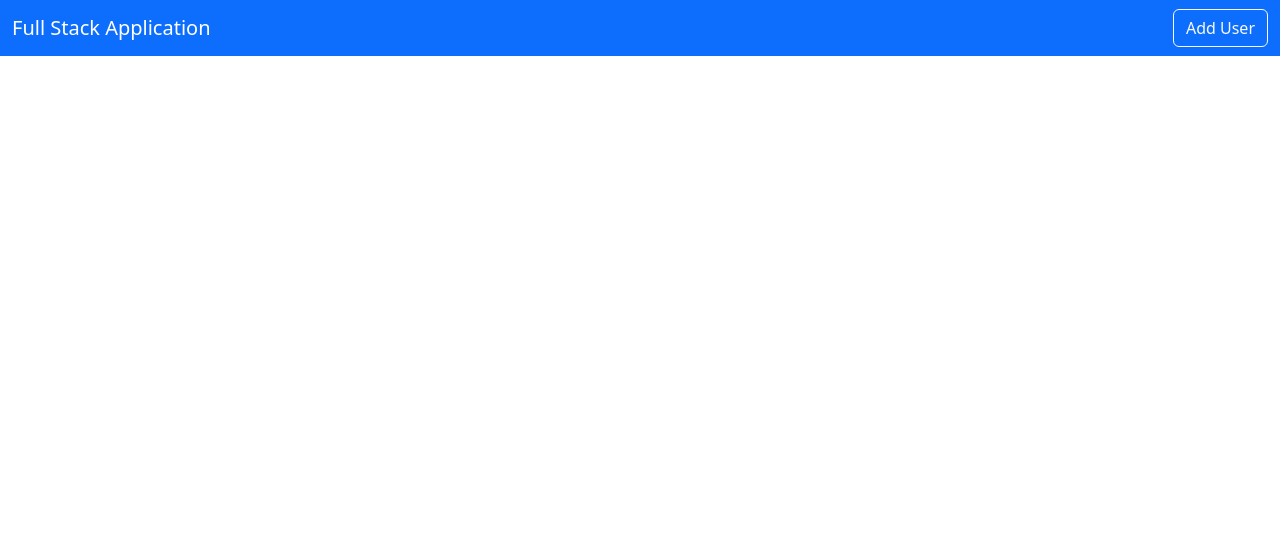
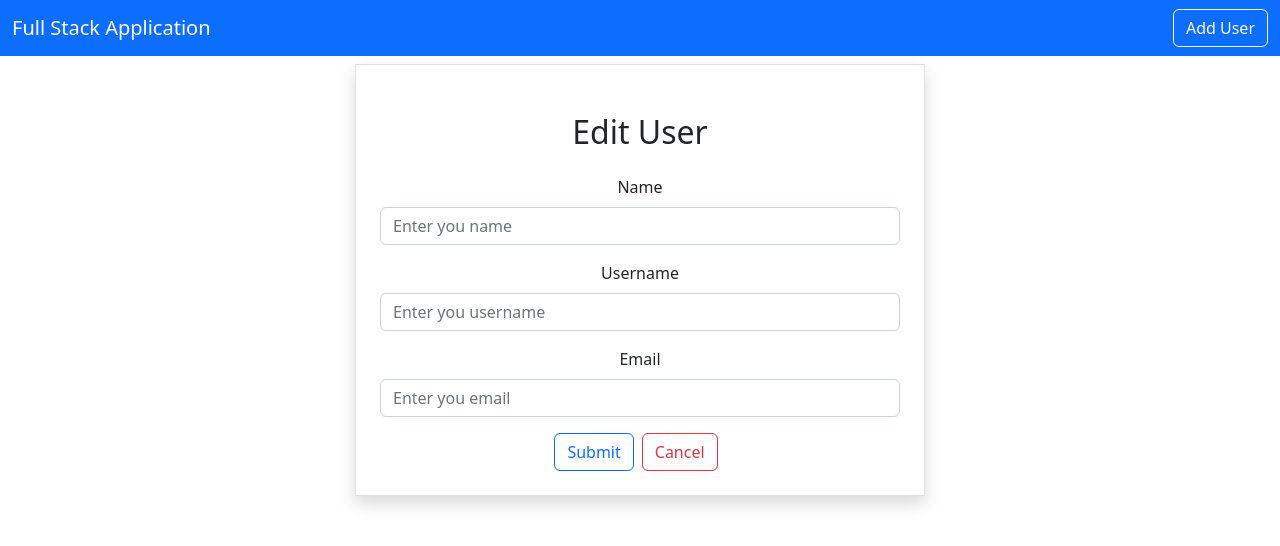
Before and after one commit to Joga50/React-JavaSpringboot-Fullstack-application, a React (Create React App) app in the folder client/: page /edituser/1 in a window 1280 px wide. Shown: the top 546 px of the page. Built offline with nearby package versions, Linux system fonts and the light colour scheme; no server answers.

Commit message:
adding edituser and view user features in the front side

```diff
--- a/client/src/App.js
+++ b/client/src/App.js
@@ -4,6 +4,8 @@
 import Home from "./pages/Home";
 import { BrowserRouter as Router, Routes, Route } from "react-router-dom";
 import AddUser from "./users/AddUser";
+import EditUser from "./users/EditUser";
+import ViewUser from "./users/ViewUser";
 
 function App() {
   return (
@@ -13,6 +15,8 @@
         <Routes>
           <Route exact path="/" element={<Home />} />
           <Route exact path="/addUser" element={<AddUser />} />
+          <Route exact path="/edituser/:id" element={<EditUser />} />
+          <Route exact path="/viewuser/:id" element={<ViewUser />} />
         </Routes>
       </Router>
     </div>
--- a/client/src/pages/Home.js
+++ b/client/src/pages/Home.js
@@ -1,5 +1,6 @@
 import React, { useEffect, useState } from "react";
 import axios from "axios";
+import { Link } from "react-router-dom";
 export default function Home() {
   const [users, setUsers] = useState([]);
 
@@ -35,8 +36,19 @@
                 <td>{user.username}</td>
                 <td>{user.email}</td>
                 <td>
-                  <button className="btn btn-primary mx-2">View</button>
-                  <button className="btn btn-outline-primary mx-2">Edit</button>
+                  <Link
+                    to={`/viewuser/${user.id}`}
+                    className="btn btn-outline-primary mx-2"
+                  >
+                    View
+                  </Link>
+
+                  <Link
+                    to={`/edituser/${user.id}`}
+                    className="btn btn-outline-primary mx-2"
+                  >
+                    Edit
+                  </Link>
                   <button className="btn btn-danger mx-2">Delete</button>
                 </td>
               </tr>
--- a/client/src/users/EditUser.js
+++ b/client/src/users/EditUser.js
@@ -0,0 +1,96 @@
+import axios from "axios";
+import React, { useState, useEffect } from "react";
+import { Link, useNavigate, useParams } from "react-router-dom";
+
+export default function EditUser() {
+  let navigate = useNavigate();
+
+  const { id } = useParams();
+  // CREATE STATE WITH OBJECT STRUCTURED AS THE DATA MODEL TO STORE DATA INTO THE STATE
+  const [user, setUser] = useState({
+    name: "",
+    username: "",
+    email: "",
+  });
+  // DECONSTRUCTS THE OBJECT
+  const { name, username, email } = user;
+  // STORE DATA INTO THE STATE TO BE POSTED ON THE DATABASE LATER
+  const onInputChange = (e) => {
+    setUser({ ...user, [e.target.name]: e.target.value });
+  };
+
+  // USE EFFECT HOOK IN ORDER TO MAKE THE CALL TO THE API SO YOU CAN USE THE AXIOS FUNCTIONS TO CREATE THE HTTP REQUESTS
+  useEffect(() => {
+    loadUser();
+  }, []);
+
+  // PUT DATA INTO THE DATABASE WITH AXIOS
+  const onSubmit = async (e) => {
+    e.preventDefault();
+    await axios.put(`http://localhost:8080/user/${id}`, user);
+    navigate("/");
+  };
+  // GET THE USER THAT IS GONGING TO BE MODIFIED
+  const loadUser = async () => {
+    const result = await axios.get(`http://localhost:8080/user/${id}`);
+    setUser(result.data);
+  };
+
+  //   E TO CREATE EVENT SO THE HANDLERS CAN LISTEN
+  return (
+    <div className="container">
+      <div className="row">
+        <div className="col-md-6 offset-md-3 border rounder p-4 mt-2 shadow">
+          <h2 className="text-center m-4">Edit User</h2>
+          <form onSubmit={(e) => onSubmit(e)}>
+            <div className="mb-3">
+              <label htmlFor="Name" className="form-label">
+                Name
+              </label>
+              <input
+                type={"text"}
+                className="form-control"
+                placeholder="Enter you name"
+                name="name"
+                value={name}
+                onChange={(e) => onInputChange(e)}
+              />
+            </div>
+            <div className="mb-3">
+              <label htmlFor="username" className="form-label">
+                Username
+              </label>
+              <input
+                type={"text"}
+                className="form-control"
+                placeholder="Enter you username"
+                name="username"
+                value={username}
+                onChange={(e) => onInputChange(e)}
+              />
+            </div>
+            <div className="mb-3">
+              <label htmlFor="email" className="form-label">
+                Email
+              </label>
+              <input
+                type={"text"}
+                className="form-control"
+                placeholder="Enter you email"
+                name="email"
+                value={email}
+                onChange={(e) => onInputChange(e)}
+              />
+            </div>
+            <button type="submit" className="btn btn-outline-primary">
+              Submit
+            </button>
+            <Link to="/" className="btn btn-outline-danger mx-2">
+              Cancel
+            </Link>
+          </form>
+        </div>
+      </div>
+    </div>
+  );
+}
--- a/client/src/users/ViewUser.js
+++ b/client/src/users/ViewUser.js
@@ -0,0 +1,73 @@
+import axios from "axios";
+import React, { useState, useEffect } from "react";
+import { Link, useNavigate, useParams } from "react-router-dom";
+
+export default function ViewUser() {
+  let navigate = useNavigate();
+
+  const { id } = useParams();
+  // CREATE STATE WITH OBJECT STRUCTURED AS THE DATA MODEL TO STORE DATA INTO THE STATE
+  const [user, setUser] = useState({
+    name: "",
+    username: "",
+    email: "",
+  });
+  // DECONSTRUCTS THE OBJECT
+  const { name, username, email } = user;
+  // STORE DATA INTO THE STATE TO BE POSTED ON THE DATABASE LATER
+  //   const onInputChange = (e) => {
+  //     setUser({ ...user, [e.target.name]: e.target.value });
+  //   };
+
+  // USE EFFECT HOOK IN ORDER TO MAKE THE CALL TO THE API SO YOU CAN USE THE AXIOS FUNCTIONS TO CREATE THE HTTP REQUESTS
+  useEffect(() => {
+    loadUser();
+  }, []);
+
+  // PUT DATA INTO THE DATABASE WITH AXIOS
+  //   const onSubmit = async (e) => {
+  //     e.preventDefault();
+  //     await axios.put(`http://localhost:8080/user/${id}`, user);
+  //     navigate("/");
+  //   };
+  // GET THE USER THAT IS GONGING TO BE VIEWED
+  const loadUser = async () => {
+    const result = await axios.get(`http://localhost:8080/user/${id}`);
+    setUser(result.data);
+  };
+
+  //   E TO CREATE EVENT SO THE HANDLERS CAN LISTEN
+  return (
+    <div className="container">
+      <div className="row">
+        <div className="col-md-6 offset-md-3 border rounder p-4 mt-2 shadow">
+          <h2 className="text-center m-4">View User</h2>
+          <form>
+            <div className="mb-3">
+              <label htmlFor="Name" className="form-label">
+                Name
+              </label>
+              <label>{user.name}</label>
+            </div>
+            <div className="mb-3">
+              <label htmlFor="username" className="form-label">
+                Username
+              </label>
+              <label>{user.username}</label>
+            </div>
+            <div className="mb-3">
+              <label htmlFor="email" className="form-label">
+                Email
+              </label>
+              <label>{user.email}</label>
+            </div>
+
+            <Link to="/" className="btn btn-outline-danger mx-2">
+              Cancel
+            </Link>
+          </form>
+        </div>
+      </div>
+    </div>
+  );
+}
```
Also changed, not shown: client/public/asd.js (+23 -0 lines).
